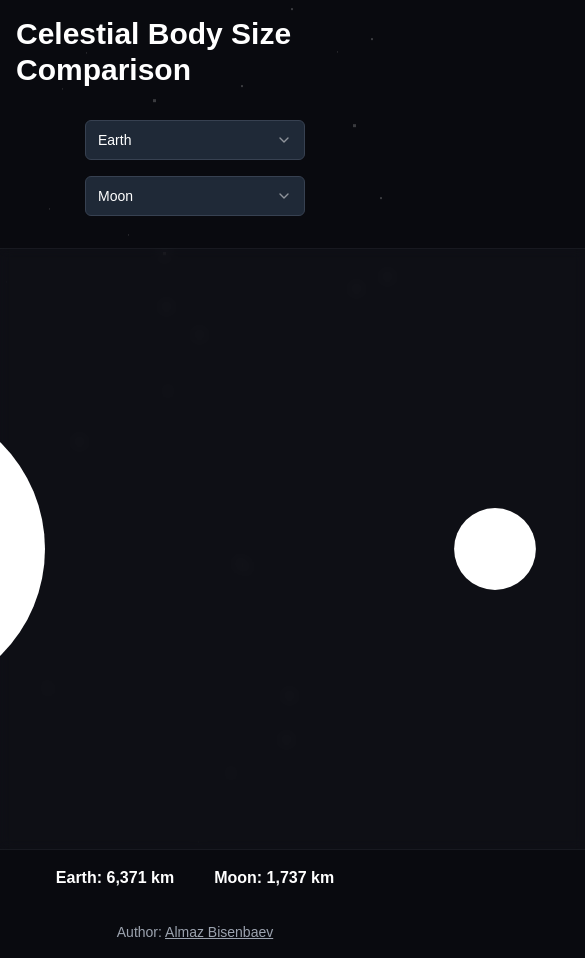
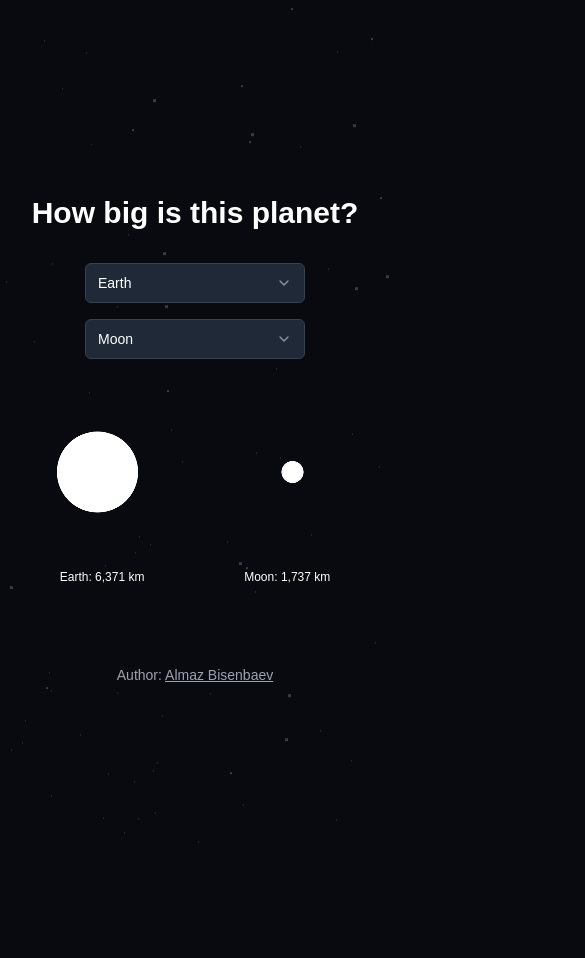
Before and after one commit to almazbisenbaev/planets-and-stars, a Next.js app: page / in a window 390 px wide. Shown: the top 958 px of the page, 585 px wide, since content can reach past the window. After the commit the page ends 844 px from the top, so only its background shows below. Built offline with nearby package versions, Linux system fonts and the light colour scheme.

Commit message:
Made the app responsive

```diff
--- a/src/app/page.tsx
+++ b/src/app/page.tsx
@@ -109,8 +109,8 @@ export default function Component() {
   const canvasRef = useCanvas(draw)
 
   return (
-    <div className="relative z-10 flex flex-col items-center justify-center min-h-screen text-white p-4">
-      <h1 className="text-3xl font-bold mb-8">Celestial Body Size Comparison</h1>
+    <div className="pt-10 pb-1 relative z-10 flex flex-col items-center justify-center min-h-screen text-white">
+      <h1 className="text-3xl text-center font-bold mb-8">How big is this planet?</h1>
       <div className="flex flex-wrap justify-center gap-4 mb-8">
 
         <Select onValueChange={(value) => setBody1(value as CelestialBody)} defaultValue={body1}>
@@ -148,14 +148,14 @@ export default function Component() {
       </div>
 
       <div className="planets-box">
-        <canvas ref={canvasRef} width={1200} height={600} className="planets-box-canvas" />
+        <canvas ref={canvasRef} width={1200} height={500} className="planets-box-canvas" />
       </div>
 
-      <div className="mt-4 text-center flex gap-10">
-        <p className="font-semibold">{body1}: {celestialBodies[body1].toLocaleString()} km</p>
-        <p className="font-semibold">{body2}: {celestialBodies[body2].toLocaleString()} km</p>
+      <div className="mt-4 flex justify-evenly gap-10 w-full">
+        <p className="text-xs text-center">{body1}: {celestialBodies[body1].toLocaleString()} km</p>
+        <p className="text-xs text-center">{body2}: {celestialBodies[body2].toLocaleString()} km</p>
       </div>
-      <p className="mt-8 text-sm text-gray-400 max-w-2xl text-center">
+      <p className="mt-20 lg:mt-10 text-sm text-gray-400 max-w-2xl text-center">
         Author: <a className="underline" target="_blank" href="https://x.com/almazbisenbaev">Almaz Bisenbaev</a>
       </p>
     </div>
```
Also changed, not shown: src/app/styles.css.
